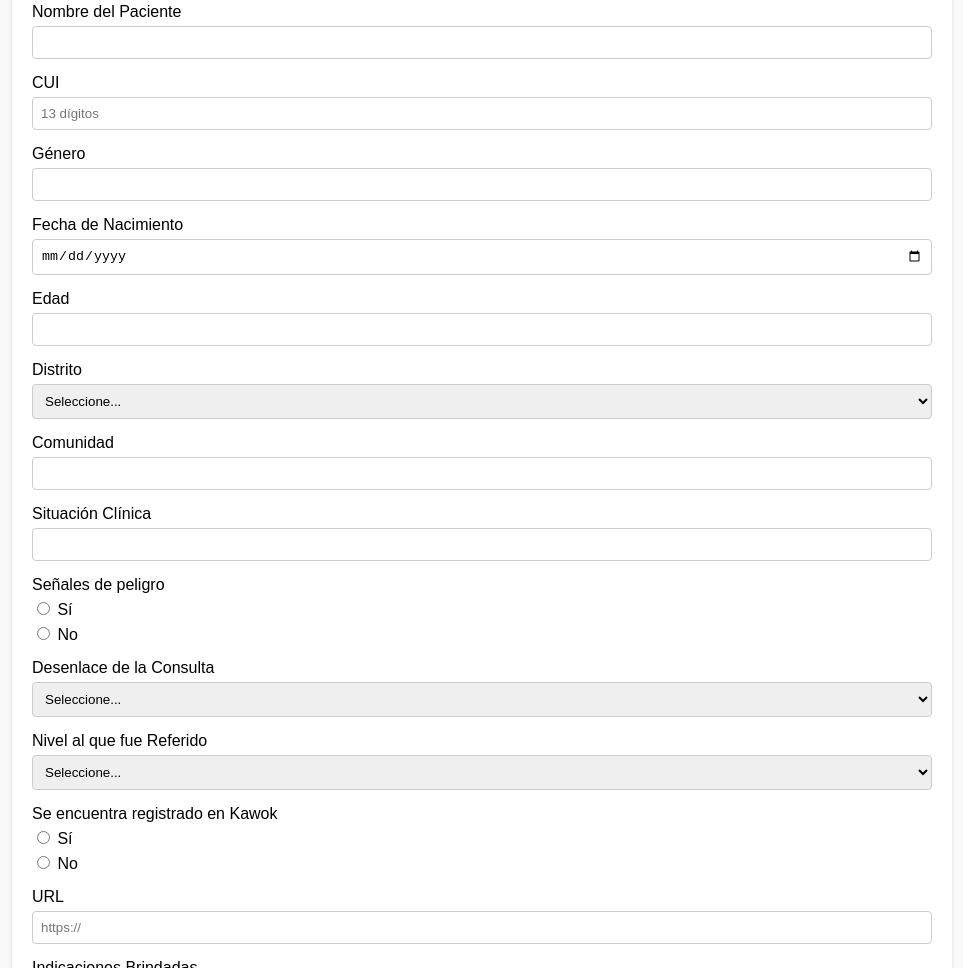
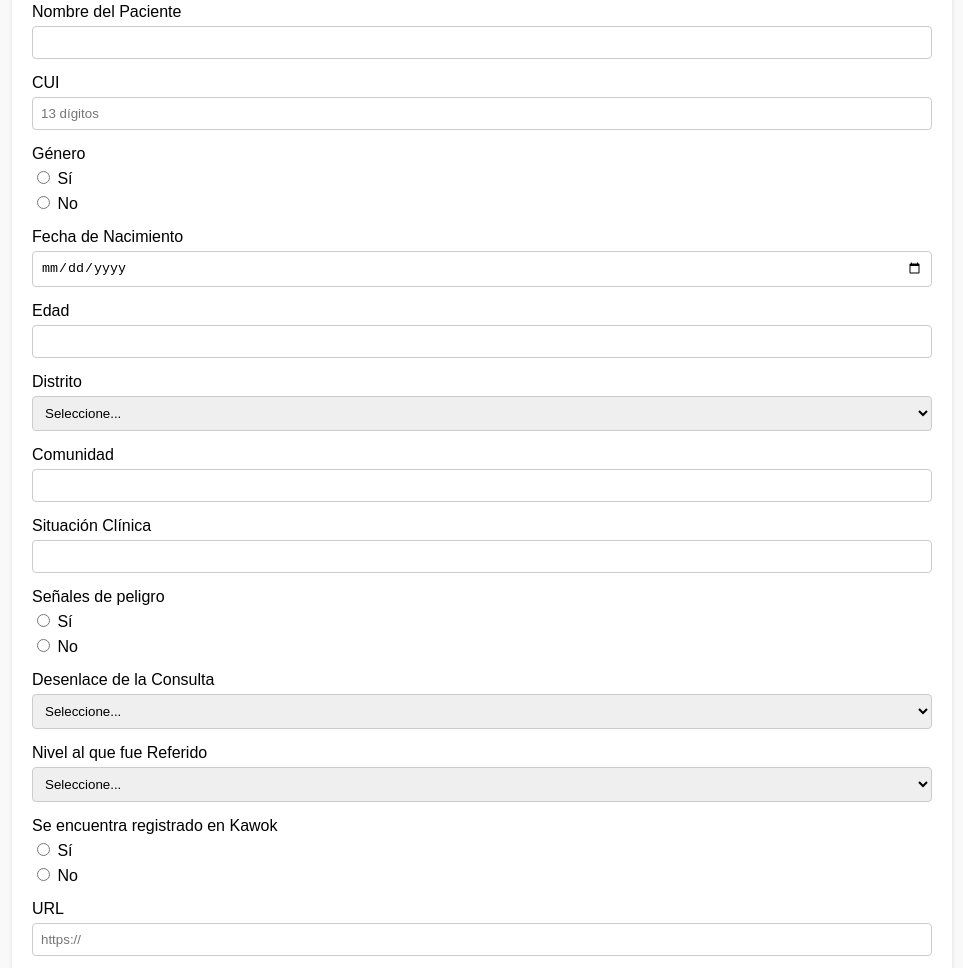
Before and after one commit to alexlm777/MCS, a plain HTML site: page index.html in a window 1280 px wide. Shown: the part 1010-1978 px from the top of the page, without its empty margins (158-1121 px from the left). Drawn offline with Linux system fonts and the light colour scheme.

Commit message:
Update index.html
boton de genero

```diff
--- a/index.html
+++ b/index.html
@@ -139,7 +139,8 @@
       </div>
       <div class="form-group">
         <label for="genero">Género</label>
-        <input type="text" id="genero" name="genero" required>
+        <label><input type="radio" name="genero" value="si" required> Sí</label>
+        <label><input type="radio" name="genero" value="no" required> No</label>
       </div>
       <div class="form-group">
         <label for="fecha_nacimiento">Fecha de Nacimiento</label>
```
